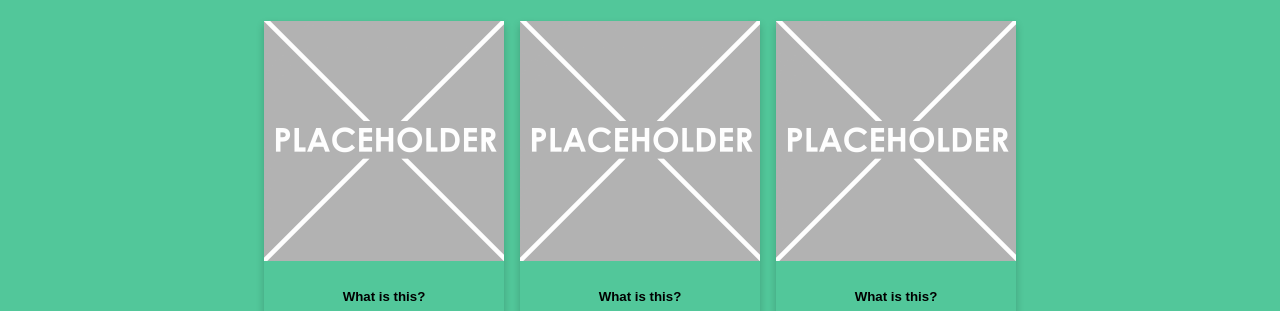
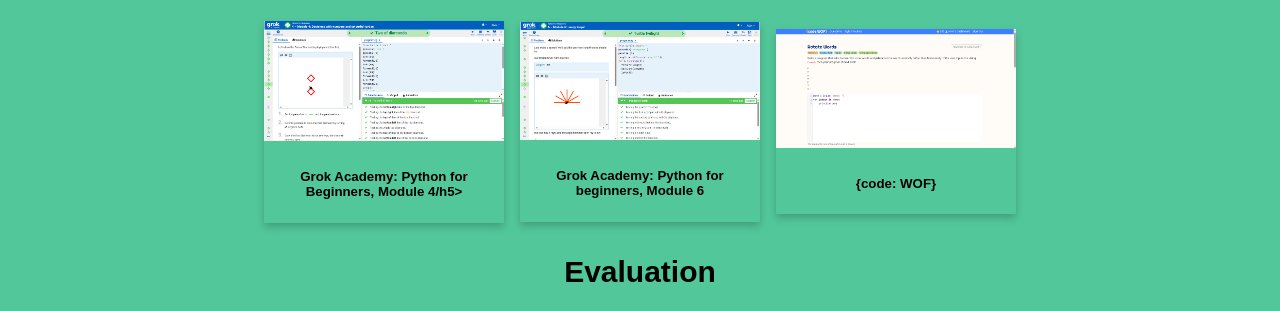
Before and after one commit to 23010BHS/Alvin-Ting-Year-10-Website, a plain HTML site: page programming.html in a window 1280 px wide. Shown: the part 470-781 px from the top of the page. Drawn offline with Linux system fonts and the light colour scheme; a web font is replaced by a local one.

Commit message:
Completed Programming Page

```diff
--- a/programming.html
+++ b/programming.html
@@ -35,28 +35,28 @@
       <div class='container'>
         <!-- item 1 starts here-->
         <div class='item'>
-          <img src="images/placeholder.png" alt="please replace me">
+          <img src="images/Programming Image 2, Year 10.png" alt="Grok Academy: Module 4">
           <div class='item-info'>
             <!-- a brief explanation of what this picture is -->
-            <h5>What is this?</h5>
+            <h5>Grok Academy: Python for Beginners, Module 4/h5>
           </div>
         </div>
         <!-- end of item 1 -->
         <!-- item 2 starts here-->
         <div class='item'>
-          <img src="images/placeholder.png" alt="please replace me">
+          <img src="images/Programming Image 1, Year 10.png" alt="Grok Academy: Module 6">
           <div class='item-info'>
             <!-- a brief explanation of what this picture is -->
-            <h5>What is this?</h5>
+            <h5>Grok Academy: Python for beginners, Module 6</h5>
           </div>
         </div>
         <!-- end of item 2 -->
         <!-- item 3 starts here-->
         <div class='item'>
-          <img src="images/placeholder.png" alt="please replace me">
+          <img src="images/Programming Image 3, Year 10.png" alt="Code: WOF">
           <div class='item-info'>
             <!-- a brief explanation of what this picture is -->
-            <h5>What is this?</h5>
+            <h5> {code: WOF} </h5>
           </div>
         </div>
         <!-- end of item 3 -->
@@ -64,14 +64,14 @@
         <div class=information>
           <h2>Evaluation</h2>
           <p>
-            This is where you put your evaluation. You should delete this and write about your learning. What software did you use? What skills did you learn? Was it enjoyable? Did you learn a lot? How could you extend this? <br><br>
+            I used both "Grok Academy" and "{Code: WOF}". I learned how to code using the computer language, Python. I enjoyed learning this. In the end, I ended up learning a lot of skills from this topic. I could extend this by learning other computer languages. <br><br>
             Maybe you could come up with a way you could use these skills for your term 4 project.
           </p>
         </div>
       </div>
     </main>
     <footer>
-      <p>&#169;Copyright Your Name 2024</p>
+      <p>&#169;Copyright Alvin Ting 2024</p>
     </footer>
   </body>
 </html>
```
Also changed, not shown: index.html (+1 -1 lines), images/Code wof, image 1.PNG (added), images/Programming Image 1, Year 10.png (added), images/Programming Image 2, Year 10.png (added), images/Programming Image 3, Year 10.png (added).
